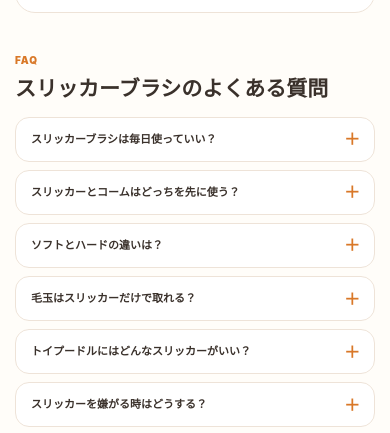
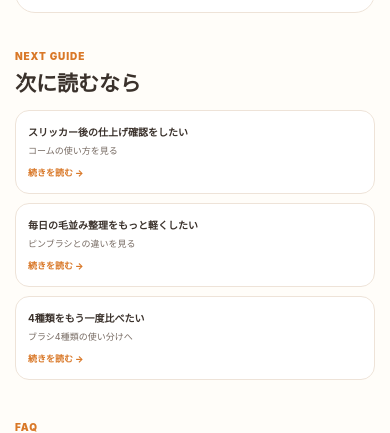
Before and after one commit to Erbse09/inu-taikenki, a website: page public/brush-slicker.html in a window 390 px wide. Shown: the part 4706-5139 px from the top of the page. Drawn offline with Linux system fonts and the light colour scheme; no server answers.

Commit message:
Strengthen contextual internal links

```diff
--- a/public/brush-slicker.html
+++ b/public/brush-slicker.html
@@ -84,6 +84,8 @@ table{border-collapse:collapse;width:100%;min-width:730px;font-size:9px}th,td{pa
 .tool-explainer{margin:26px 0 28px;background:#fbf7f2;border:1px solid var(--line);border-radius:19px;padding:16px}.tool-explainer h2{margin:4px 0 8px}.tool-explainer>p{font-size:10px;color:#71675f}.tool-points{display:grid;grid-template-columns:repeat(2,minmax(0,1fr));gap:8px;margin-top:12px}.tool-points>div{background:#fff;border:1px solid var(--line);border-radius:12px;padding:10px}.tool-points b{display:block;font-size:9px;color:var(--orange2);margin-bottom:3px}.tool-points span{display:block;font-size:9px;color:#71675f}.tool-link{margin-top:12px!important}.tool-link a{font-weight:850;color:var(--orange2);text-underline-offset:3px}@media(max-width:620px){.tool-points{grid-template-columns:1fr}}
 
 .faq-section{margin:38px 0 30px}.faq-section h2{margin:5px 0 12px}.faq-list{display:grid;gap:8px}.faq-item{background:#fff;border:1px solid var(--line);border-radius:14px;overflow:hidden}.faq-item summary{cursor:pointer;list-style:none;padding:13px 15px;font-size:11px;font-weight:850;line-height:1.55;position:relative;padding-right:38px}.faq-item summary::-webkit-details-marker{display:none}.faq-item summary:after{content:"＋";position:absolute;right:14px;top:50%;transform:translateY(-50%);color:var(--orange2);font-size:16px;font-weight:700}.faq-item[open] summary:after{content:"−"}.faq-answer{border-top:1px solid #f0e8df;padding:11px 15px 13px;font-size:10px;color:#71675f;line-height:1.75}.faq-note{font-size:8px;color:#94887f;margin-top:9px}@media(max-width:620px){.faq-item summary{font-size:11px}.faq-answer{font-size:10px}}
+
+.related-next{margin:34px 0 28px}.related-next h2{margin:4px 0 10px}.related-grid{display:grid;grid-template-columns:repeat(2,minmax(0,1fr));gap:9px}.related-card{display:block;background:#fff;border:1px solid var(--line);border-radius:14px;padding:12px;text-decoration:none}.related-card b{display:block;font-size:10px;color:var(--ink);margin-bottom:3px}.related-card span{display:block;font-size:9px;color:#776b63;line-height:1.55}.related-card em{display:block;font-style:normal;font-size:9px;color:var(--orange2);font-weight:850;margin-top:7px}@media(max-width:620px){.related-grid{grid-template-columns:1fr}}
 </style><link rel="stylesheet" href="/db-review-browser.css">
 </head><body>
 <header><a class="head" href="/"><span class="paw">🐾</span><span class="brand">犬用品みんなの体験記</span></a></header>
@@ -142,6 +144,7 @@ table{border-collapse:collapse;width:100%;min-width:730px;font-size:9px}th,td{pa
   </div>
 </section>
 
+<section class="related-next"><div class="eyebrow">NEXT GUIDE</div><h2>次に読むなら</h2><div class="related-grid"><a class="related-card" href="brush-comb"><b>スリッカー後の仕上げ確認をしたい</b><span>コームの使い方を見る</span><em>続きを読む →</em></a><a class="related-card" href="brush-pin"><b>毎日の毛並み整理をもっと軽くしたい</b><span>ピンブラシとの違いを見る</span><em>続きを読む →</em></a><a class="related-card" href="brush-guide#brush-types"><b>4種類をもう一度比べたい</b><span>ブラシ4種類の使い分けへ</span><em>続きを読む →</em></a></div></section>
 <section class="faq-section"><div class="eyebrow">FAQ</div><h2>スリッカーブラシのよくある質問</h2><div class="faq-list"><details class="faq-item"><summary>スリッカーブラシは毎日使っていい？</summary><div class="faq-answer">毛質や皮膚状態、当て方によります。毎日使う場合も、同じ場所を強く何度もこすらず、皮膚に赤みが出ていないか確認します。</div></details><details class="faq-item"><summary>スリッカーとコームはどっちを先に使う？</summary><div class="faq-answer">基本はスリッカーで絡まりをほぐし、その後コームを根元まで通して残ったもつれを確認する流れが分かりやすいです。</div></details><details class="faq-item"><summary>ソフトとハードの違いは？</summary><div class="faq-answer">主にピンの硬さやしなり方が違います。硬いほど万能というわけではなく、毛量・毛玉の程度・犬の嫌がり方に合わせて選びます。</div></details><details class="faq-item"><summary>毛玉はスリッカーだけで取れる？</summary><div class="faq-answer">軽いもつれはほぐせますが、強い毛玉を力で引っ張るのは避けます。指で分ける、別の道具を使う、トリマーへ相談するなど状態に合わせます。</div></details><details class="faq-item"><summary>トイプードルにはどんなスリッカーがいい？</summary><div class="faq-answer">巻毛の根元まで届くピン長と、体の大きさに合うブラシ面を確認します。顔・足先には小さめサイズが扱いやすいことがあります。</div></details><details class="faq-item"><summary>スリッカーを嫌がる時はどうする？</summary><div class="faq-answer">ピンの硬さ、力加減、毛玉の引っかかりを見直します。短時間で終える、ソフトタイプやピンブラシと比較する方法もあります。</div></details></div><p class="faq-note">※ 犬の体調・皮膚・爪・被毛に異常がある場合や、安全にお手入れできない場合は、獣医師やトリマーなど専門家へ相談してください。</p></section>
 <h2>主な確認元</h2><ul class="source-list">
 <li><a href="https://review.rakuten.co.jp/review/review/review/item/1/360103_10000478/1.1/">楽天：SHOWTECH スリッカー（407件表示時）</a></li>
```
